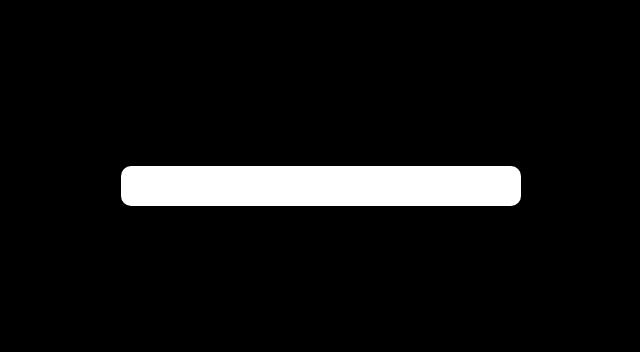
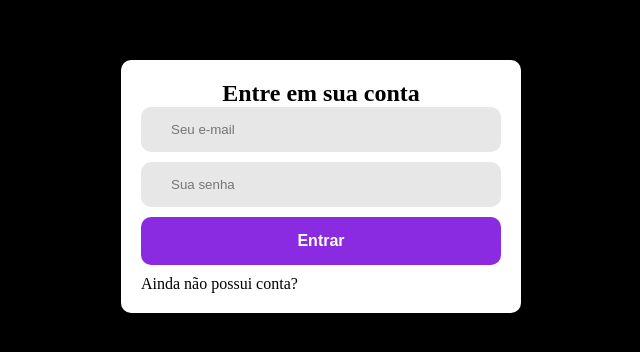
Before and after one commit to angelorubin/next-auth, a Next.js app: page /login in a window 1280 px wide. Shown: the part 214-566 px from the top of the page, without its empty margins (319-959 px from the left). Built offline with nearby package versions, Linux system fonts and the light colour scheme.

Commit message:
Criado os componentes input e button, e o Link

```diff
--- a/pages/login.js
+++ b/pages/login.js
@@ -1,3 +1,8 @@
+import Link from 'next/link'
+
+import Button from '../src/components/button/button'
+import Input from '../src/components/input/input'
+
 import styles from '../styles/Login.module.css'
 
 import LoginCard from '../src/components/loginCard/loginCard'
@@ -5,7 +10,14 @@ import LoginCard from '../src/components/loginCard/loginCard'
 export default function LoginPage() {
   return (
     <div className={styles.background}>
-      <LoginCard />
+      <LoginCard title="Entre em sua conta">
+        <form className={styles.form}>
+          <Input type="email" placeholder="Seu e-mail" required />
+          <Input type="password" placeholder="Sua senha" required />
+          <Button>Entrar</Button>
+	      <Link href="/cadastro">Ainda não possui conta?</Link>
+        </form>
+      </LoginCard>
     </div>
   )
 }
--- /dev/null
+++ b/src/components/button/button.js
@@ -0,0 +1,7 @@
+import styles from './button.module.css'
+
+export default function Button ({ children, ...props }) {
+  return (
+   <button className={styles.button} {...props} >{children}</button>
+  )
+}
--- /dev/null
+++ b/src/components/button/button.module.css
@@ -0,0 +1,10 @@
+.button {
+   padding: 15px;
+   border: 0;
+   background-color: blueviolet;
+   color: #fff;
+   font-size: 16px;
+   font-weight: bold;
+   border-radius: 10px;
+   cursor: pointer;
+}
--- /dev/null
+++ b/src/components/input/input.js
@@ -0,0 +1,7 @@
+import styles from './input.module.css'
+
+export default function Input (props) {
+  return (
+    <input className={styles.input} {...props} />
+  )
+}
--- /dev/null
+++ b/src/components/input/input.module.css
@@ -0,0 +1,6 @@
+.input {
+   padding: 15px 30px;
+   border: 0;
+   background-color: #e7e7e7;
+   border-radius: 10px;
+}
--- a/styles/login.module.css
+++ b/styles/login.module.css
@@ -5,3 +5,9 @@
   align-items: center;
   justify-content: center;
 }
+
+.form {
+  display: flex;
+  flex-direction: column;
+  gap: 10px;
+}
```
Also changed, not shown: pages/cadastro.js (+15 -1 lines).
